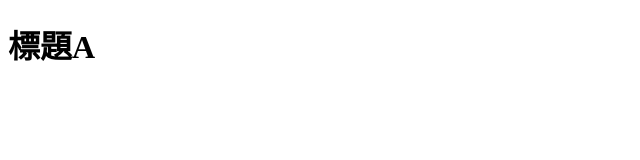
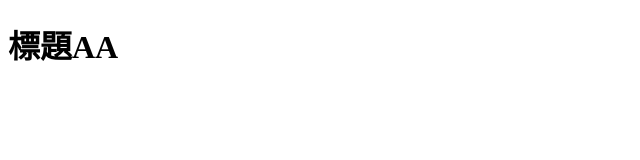
Before and after one commit to pingshian0131/vue-group-task2, a plain HTML site: page index.html in a window 1280 px wide. Shown: the full height of the page, 0-640 px from the left. Drawn offline with Linux system fonts and the light colour scheme.

Commit message:
[fix] 標題AA

```diff
--- a/index.html
+++ b/index.html
@@ -6,6 +6,6 @@
     <title>Document</title>
 </head>
 <body>
-    <h1>標題A</h1>
+    <h1>標題AA</h1>
 </body>
 </html>
```
